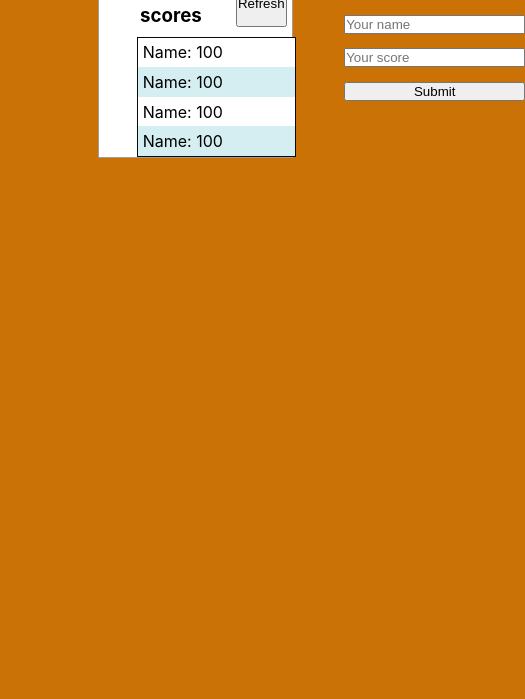
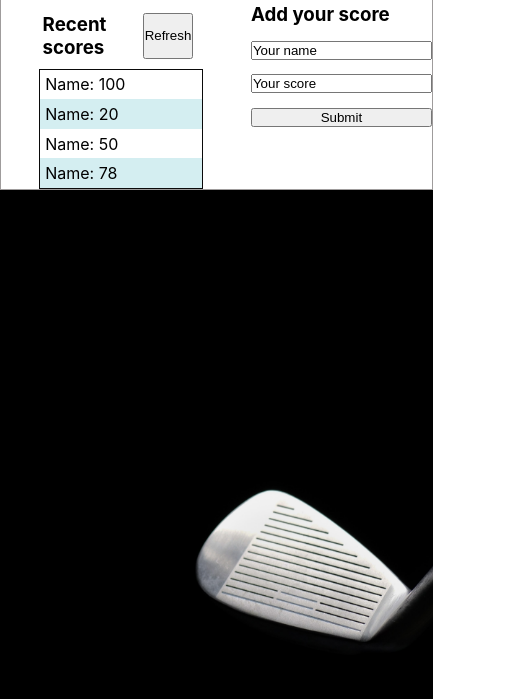
Before and after one commit to Graycemuthui/Leaderboard, a website built with webpack: page src/index.html in a window 390 px wide. Shown: the part 145-844 px from the top of the page, 525 px wide, since content can reach past the window. Built offline with nearby package versions, Linux system fonts and the light colour scheme.

Commit message:
Create background image

```diff
--- a/src/index.html
+++ b/src/index.html
@@ -23,19 +23,20 @@
               <p class="title-descr">Name: 100</p>
             </div>
             <div class="blue-container">
-              <p class="title-descr">Name: 100</p>
+              <p class="title-descr">Name: 20</p>
             </div>
             <div class="white-container">
-              <p class="title-descr">Name: 100</p>
+              <p class="title-descr">Name: 50</p>
             </div>
             <div class="blue-container">
-              <p class="title-descr">Name: 100</p>
+              <p class="title-descr">Name: 78</p>
             </div>
           </div>
         </section>
+
         <section class="form-validation">
           <form class="add-input">
-            <h2>Add your score</h2>
+            <h3>Add your score</h3>
             <input
               type="text"
               id="input"
@@ -48,7 +49,7 @@
               class="input"
               placeholder="Your score"
             />
-            <button type="submit">Submit</button>
+            <button type="submit" class="submit-button">Submit</button>
           </form>
         </section>
       </section>
--- a/src/styles.css
+++ b/src/styles.css
@@ -7,7 +7,10 @@
 body {
   font-family: -apple-system, BlinkMacSystemFont, "Segoe UI", Helvetica, Arial,
     sans-serif, "Apple Color Emoji", "Segoe UI Emoji";
-  background-color: rgb(203, 114, 6);
+  background-image: url("../images/golf.jpg");
+  background-size: 100%;
+  background-repeat: no-repeat;
+  object-fit: cover;
 }
 
 .main-section {
@@ -60,3 +63,38 @@ form.add-input {
   flex-direction: column;
   gap: 0.9rem;
 }
+
+.submit-btn {
+  margin-left: 7rem;
+}
+
+.input:focus {
+  outline: none;
+}
+
+input::-webkit-outer-spin-button,
+input::-webkit-inner-spin-button {
+  -webkit-appearance: none;
+  margin: 0;
+}
+
+::placeholder {
+  color: #000;
+}
+
+@media screen and (max-width: 768px) {
+  body {
+    font-family: -apple-system, BlinkMacSystemFont, "Segoe UI", Helvetica, Arial,
+      sans-serif, "Apple Color Emoji", "Segoe UI Emoji";
+    background-image: url("../images/golf.jpg");
+    background-size: 180%;
+    background-repeat: no-repeat;
+    object-fit: cover;
+  }
+
+  .main-section {
+    width: 111%;
+    margin: 0 auto;
+    margin-top: 5rem;
+  }
+}
```
Also changed, not shown: images/golf.jpg (added).
